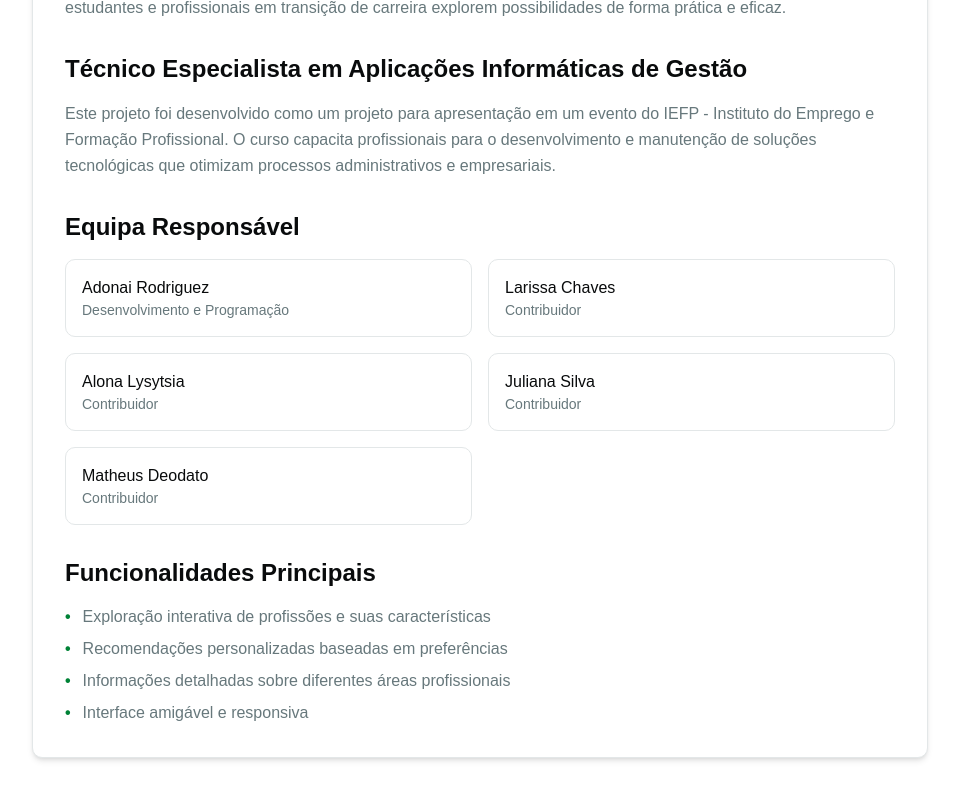
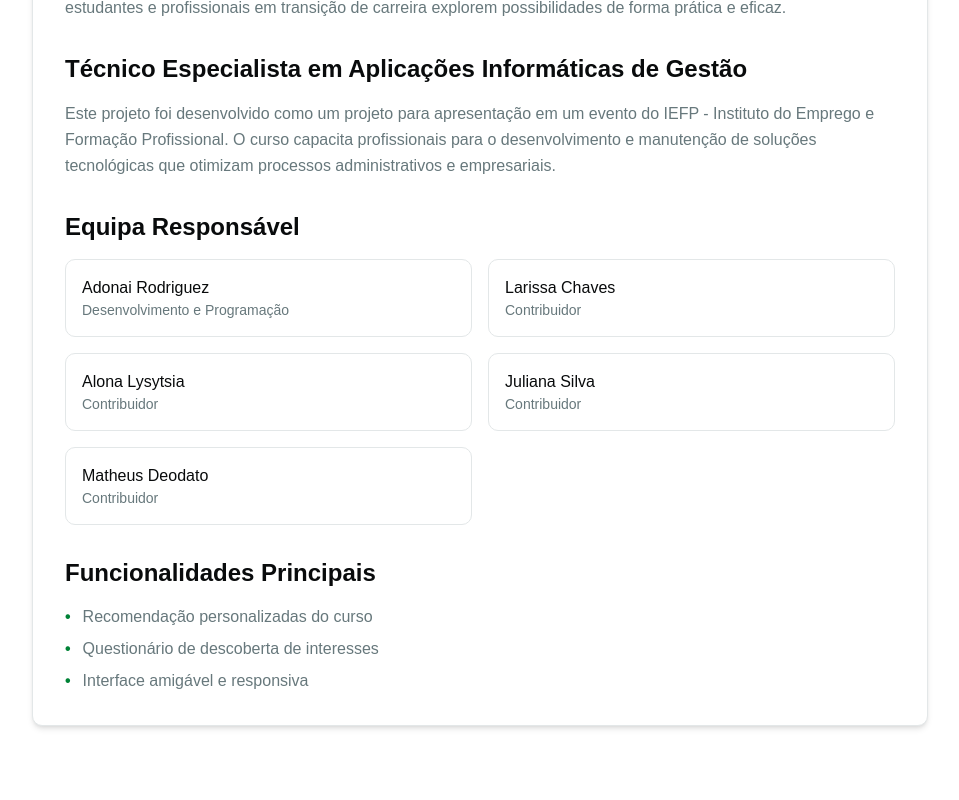
Before and after one commit to redriz/oraculo-profissoes, a React (Vite) app: page /about in a window 1280 px wide. Shown: the part 450-1250 px from the top of the page, without its empty margins (160-1119 px from the left). After the commit the page ends 1224 px from the top, so only its background shows below. Built offline with nearby package versions, Linux system fonts and the light colour scheme.

Commit message:
Edited ul content in about page

```diff
--- a/src/pages/About.tsx
+++ b/src/pages/About.tsx
@@ -74,15 +74,11 @@ function About() {
                         <ul className="space-y-2 text-muted-foreground">
                             <li className="flex items-start">
                                 <span className="mr-3 text-accent font-bold">•</span>
-                                <span>Exploração interativa de profissões e suas características</span>
+                                <span>Recomendação personalizadas do curso</span>
                             </li>
                             <li className="flex items-start">
                                 <span className="mr-3 text-accent font-bold">•</span>
-                                <span>Recomendações personalizadas baseadas em preferências</span>
-                            </li>
-                            <li className="flex items-start">
-                                <span className="mr-3 text-accent font-bold">•</span>
-                                <span>Informações detalhadas sobre diferentes áreas profissionais</span>
+                                <span>Questionário de descoberta de interesses</span>
                             </li>
                             <li className="flex items-start">
                                 <span className="mr-3 text-accent font-bold">•</span>
```
